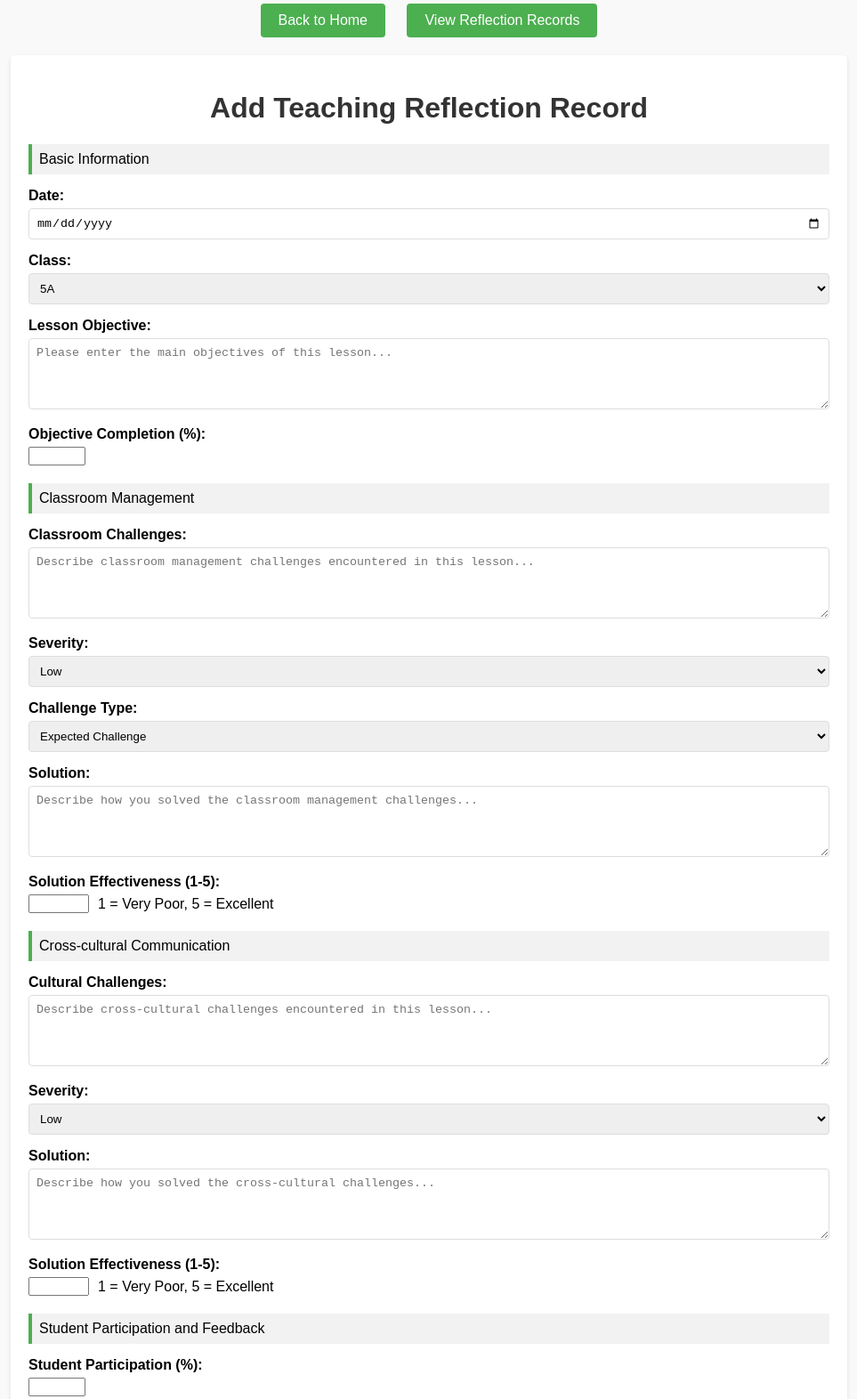
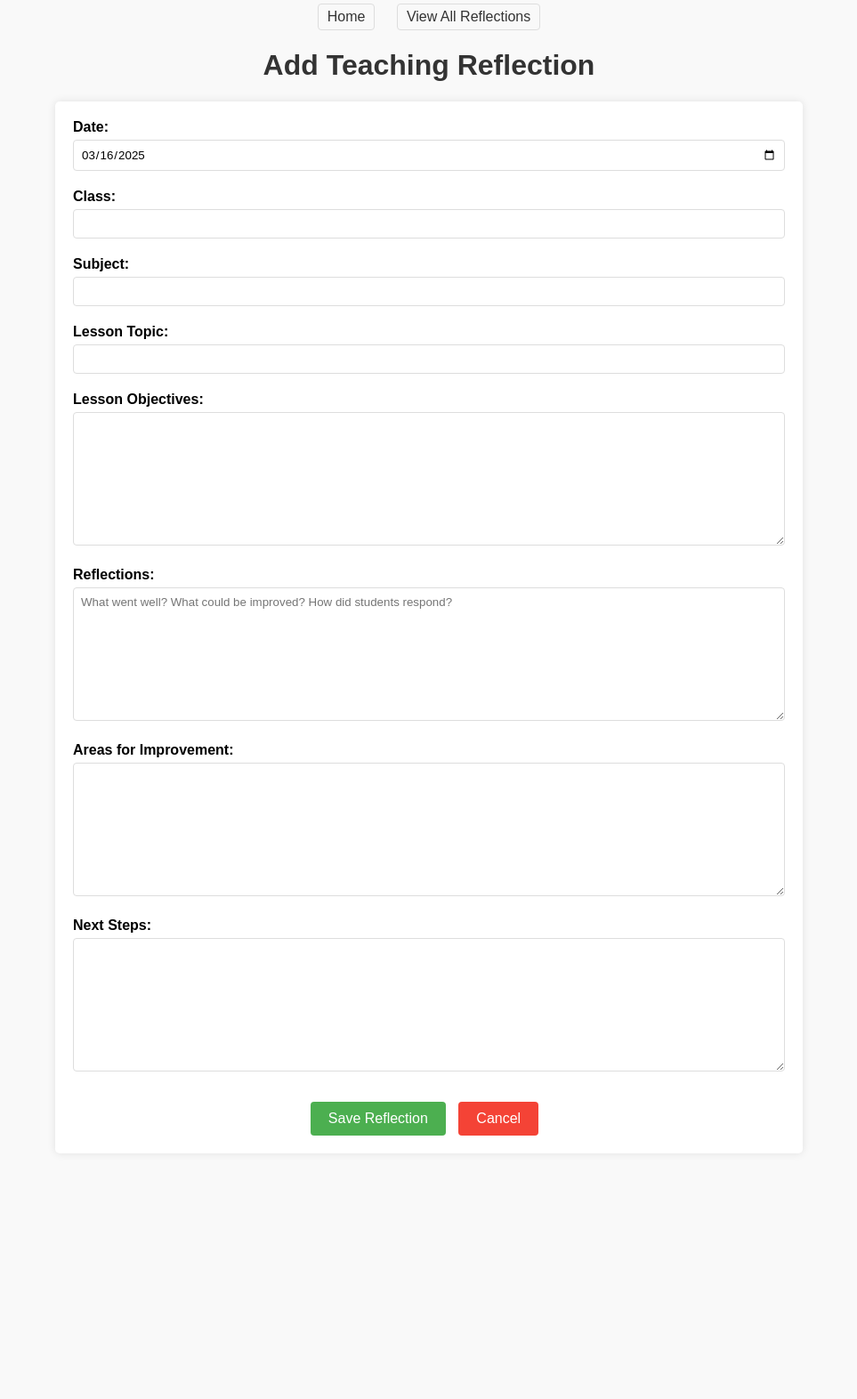
Before and after one commit to zengzengqiqi/teaching-reflection-system-2025, a plain HTML site: page add_reflection.html in a window 1280 px wide. Shown: the part 16-1588 px from the top of the page at 89% size, without its empty margins (158-1121 px from the left). After the commit the page ends 1332 px from the top, so only its background shows below. Drawn offline with Linux system fonts and the light colour scheme.

Commit message:
Fix add_reflection.html content

```diff
--- a/add_reflection.html
+++ b/add_reflection.html
@@ -15,87 +15,85 @@
             color: #333;
         }
         .container {
-            max-width: 900px;
+            width: 80%;
+            max-width: 800px;
             margin: 0 auto;
+            padding: 20px;
             background-color: white;
-            padding: 20px;
+            box-shadow: 0 0 10px rgba(0,0,0,0.1);
             border-radius: 5px;
-            box-shadow: 0 2px 5px rgba(0,0,0,0.1);
         }
         .form-group {
-            margin-bottom: 15px;
+            margin-bottom: 20px;
         }
         label {
             display: block;
             margin-bottom: 5px;
             font-weight: bold;
         }
-        input[type="text"], input[type="date"], textarea, select {
+        input[type="text"], input[type="date"], select, textarea {
             width: 100%;
             padding: 8px;
             border: 1px solid #ddd;
             border-radius: 4px;
             box-sizing: border-box;
+            font-family: inherit;
         }
         textarea {
-            height: 80px;
+            height: 150px;
+            resize: vertical;
+        }
+        .btn-group {
+            text-align: center;
+            margin-top: 30px;
         }
         button {
+            padding: 10px 20px;
             background-color: #4CAF50;
             color: white;
-            padding: 10px 15px;
             border: none;
             border-radius: 4px;
             cursor: pointer;
+            margin-right: 10px;
             font-size: 16px;
         }
         button:hover {
             background-color: #45a049;
         }
-        .rating-input {
-            display: flex;
-            align-items: center;
+        button.cancel {
+            background-color: #f44336;
         }
-        .rating-input input {
-            width: 60px;
-            margin-right: 10px;
-        }
-        .section-title {
-            background-color: #f2f2f2;
-            padding: 8px;
-            margin-top: 20px;
-            margin-bottom: 15px;
-            border-left: 4px solid #4CAF50;
+        button.cancel:hover {
+            background-color: #d32f2f;
         }
         .navigation {
+            margin-bottom: 20px;
             text-align: center;
-            margin: 20px 0;
         }
-        .nav-button {
+        .navigation a {
             display: inline-block;
-            background-color: #4CAF50;
-            color: white;
+            margin: 0 10px;
             text-decoration: none;
-            padding: 10px 20px;
+            color: #333;
+            padding: 5px 10px;
+            border: 1px solid #ddd;
             border-radius: 4px;
-            margin: 0 10px;
         }
-        .nav-button:hover {
-            background-color: #45a049;
+        .navigation a:hover {
+            background-color: #f0f0f0;
         }
     </style>
 </head>
 <body>
     <div class="navigation">
-        <a href="index.html" class="nav-button">Back to Home</a>
-        <a href="lesson_reflection_table.html" class="nav-button">View Reflection Records</a>
+        <a href="index.html">Home</a>
+        <a href="lesson_reflection_table.html">View All Reflections</a>
     </div>
 
+    <h1>Add Teaching Reflection</h1>
+
     <div class="container">
-        <h1>Add Teaching Reflection Record</h1>
         <form id="reflectionForm">
-            <div class="section-title">Basic Information</div>
-
             <div class="form-group">
                 <label for="date">Date:</label>
                 <input type="date" id="date" name="date" required>
@@ -103,161 +101,89 @@
 
             <div class="form-group">
                 <label for="class">Class:</label>
-                <select id="class" name="class" required>
-                    <option value="5a">5A</option>
-                    <option value="5b">5B</option>
-                    <option value="5c">5C</option>
-                    <option value="5d">5D</option>
-                    <option value="6a">6A</option>
-                    <option value="6b">6B</option>
-                    <option value="6c">6C</option>
-                    <option value="6d">6D</option>
-                    <option value="6e">6E</option>
-                    <option value="6f">6F</option>
-                </select>
+                <input type="text" id="class" name="class" required>
             </div>
 
             <div class="form-group">
-                <label for="objective">Lesson Objective:</label>
-                <textarea id="objective" name="objective" placeholder="Please enter the main objectives of this lesson..." required></textarea>
+                <label for="subject">Subject:</label>
+                <input type="text" id="subject" name="subject" required>
             </div>
 
             <div class="form-group">
-                <label for="completion">Objective Completion (%):</label>
-                <input type="number" id="completion" name="completion" min="0" max="100" required>
-            </div>
-
-            <div class="section-title">Classroom Management</div>
-
-            <div class="form-group">
-                <label for="challenge">Classroom Challenges:</label>
-                <textarea id="challenge" name="challenge" placeholder="Describe classroom management challenges encountered in this lesson..."></textarea>
+                <label for="lessonTopic">Lesson Topic:</label>
+                <input type="text" id="lessonTopic" name="lessonTopic" required>
             </div>
 
             <div class="form-group">
-                <label for="severity">Severity:</label>
-                <select id="severity" name="severity">
-                    <option value="Low">Low</option>
-                    <option value="Medium">Medium</option>
-                    <option value="High">High</option>
-                </select>
+                <label for="objectives">Lesson Objectives:</label>
+                <textarea id="objectives" name="objectives" required></textarea>
             </div>
 
             <div class="form-group">
-                <label for="challenge_type">Challenge Type:</label>
-                <select id="challenge_type" name="challenge_type">
-                    <option value="Expected">Expected Challenge</option>
-                    <option value="Unexpected">Unexpected Challenge</option>
-                </select>
+                <label for="reflections">Reflections:</label>
+                <textarea id="reflections" name="reflections" required placeholder="What went well? What could be improved? How did students respond?"></textarea>
             </div>
 
             <div class="form-group">
-                <label for="solution">Solution:</label>
-                <textarea id="solution" name="solution" placeholder="Describe how you solved the classroom management challenges..."></textarea>
+                <label for="improvements">Areas for Improvement:</label>
+                <textarea id="improvements" name="improvements" required></textarea>
             </div>
 
             <div class="form-group">
-                <label for="effectiveness">Solution Effectiveness (1-5):</label>
-                <div class="rating-input">
-                    <input type="number" id="effectiveness" name="effectiveness" min="1" max="5">
-                    <span>1 = Very Poor, 5 = Excellent</span>
-                </div>
+                <label for="nextSteps">Next Steps:</label>
+                <textarea id="nextSteps" name="nextSteps" required></textarea>
             </div>
 
-            <div class="section-title">Cross-cultural Communication</div>
-
-            <div class="form-group">
-                <label for="cultural_challenge">Cultural Challenges:</label>
-                <textarea id="cultural_challenge" name="cultural_challenge" placeholder="Describe cross-cultural challenges encountered in this lesson..."></textarea>
+            <div class="btn-group">
+                <button type="submit" id="saveBtn">Save Reflection</button>
+                <button type="button" class="cancel" onclick="window.location.href='lesson_reflection_table.html'">Cancel</button>
             </div>
-
-            <div class="form-group">
-                <label for="cultural_severity">Severity:</label>
-                <select id="cultural_severity" name="cultural_severity">
-                    <option value="Low">Low</option>
-                    <option value="Medium">Medium</option>
-                    <option value="High">High</option>
-                </select>
-            </div>
-
-            <div class="form-group">
-                <label for="cultural_solution">Solution:</label>
-                <textarea id="cultural_solution" name="cultural_solution" placeholder="Describe how you solved the cross-cultural challenges..."></textarea>
-            </div>
-
-            <div class="form-group">
-                <label for="cultural_effectiveness">Solution Effectiveness (1-5):</label>
-                <div class="rating-input">
-                    <input type="number" id="cultural_effectiveness" name="cultural_effectiveness" min="1" max="5">
-                    <span>1 = Very Poor, 5 = Excellent</span>
-                </div>
-            </div>
-
-            <div class="section-title">Student Participation and Feedback</div>
-
-            <div class="form-group">
-                <label for="participation">Student Participation (%):</label>
-                <input type="number" id="participation" name="participation" min="0" max="100">
-            </div>
-
-            <div class="form-group">
-                <label for="active_questioning">Active Questioning Ratio (%):</label>
-                <input type="number" id="active_questioning" name="active_questioning" min="0" max="100">
-            </div>
-
-            <div class="form-group">
-                <label for="exercise_completion">Exercise Completion Rate (%):</label>
-                <input type="number" id="exercise_completion" name="exercise_completion" min="0" max="100">
-            </div>
-
-            <div class="form-group">
-                <label for="student_feedback">Student Feedback:</label>
-                <textarea id="student_feedback" name="student_feedback" placeholder="Record student feedback and common questions..."></textarea>
-            </div>
-
-            <div class="section-title">Teacher Reflection and Next Steps</div>
-
-            <div class="form-group">
-                <label for="teacher_reflection">Teacher Reflection:</label>
-                <textarea id="teacher_reflection" name="teacher_reflection" placeholder="Your reflection on this lesson..."></textarea>
-            </div>
-
-            <div class="form-group">
-                <label for="action_plan">Action Plan for Next Lesson:</label>
-                <textarea id="action_plan" name="action_plan" placeholder="Improvement plan for the next lesson..."></textarea>
-            </div>
-
-            <div class="form-group">
-                <label for="resources">Resource Assessment:</label>
-                <textarea id="resources" name="resources" placeholder="Assessment of teaching resources..."></textarea>
-            </div>
-
-            <div class="form-group">
-                <label for="overall_rating">Overall Lesson Effectiveness:</label>
-                <select id="overall_rating" name="overall_rating">
-                    <option value="Poor">Poor</option>
-                    <option value="Fair">Fair</option>
-                    <option value="Good">Good</option>
-                    <option value="Excellent">Excellent</option>
-                </select>
-            </div>
-
-            <button type="submit">Submit Reflection</button>
         </form>
     </div>
 
     <script>
         document.getElementById('reflectionForm').addEventListener('submit', function(e) {
             e.preventDefault();
-            alert('Form submitted! In a real application, this data would be saved to a database or sent via API.');
-            // In a real application, code to send data to the server would be here
+
+            // Get form values
+            const date = document.getElementById('date').value;
+            const classValue = document.getElementById('class').value;
+            const subject = document.getElementById('subject').value;
+            const lessonTopic = document.getElementById('lessonTopic').value;
+            const objectives = document.getElementById('objectives').value;
+            const reflections = document.getElementById('reflections').value;
+            const improvements = document.getElementById('improvements').value;
+            const nextSteps = document.getElementById('nextSteps').value;
+
+            // Get existing reflections from localStorage or initialize empty array
+            let reflectionsData = JSON.parse(localStorage.getItem('teachingReflections')) || [];
+
+            // Create new reflection object
+            const newReflection = {
+                id: Date.now(), // Using timestamp as a simple unique ID
+                date: date,
+                class: classValue,
+                subject: subject,
+                lessonTopic: lessonTopic,
+                objectives: objectives,
+                reflections: reflections,
+                improvements: improvements,
+                nextSteps: nextSteps
+            };
+
+            // Add to reflections array
+            reflectionsData.push(newReflection);
+
+            // Save back to localStorage
+            localStorage.setItem('teachingReflections', JSON.stringify(reflectionsData));
+
+            // Show confirmation and redirect
+            alert('Reflection saved successfully!');
             window.location.href = 'lesson_reflection_table.html';
         });
+
+        // Set today's date as default
+        document.getElementById('date').valueAsDate = new Date();
     </script>
-
-    <div class="navigation">
-        <a href="index.html" class="nav-button">Back to Home</a>
-        <a href="lesson_reflection_table.html" class="nav-button">View Reflection Records</a>
-    </div>
 </body>
 </html>
```
